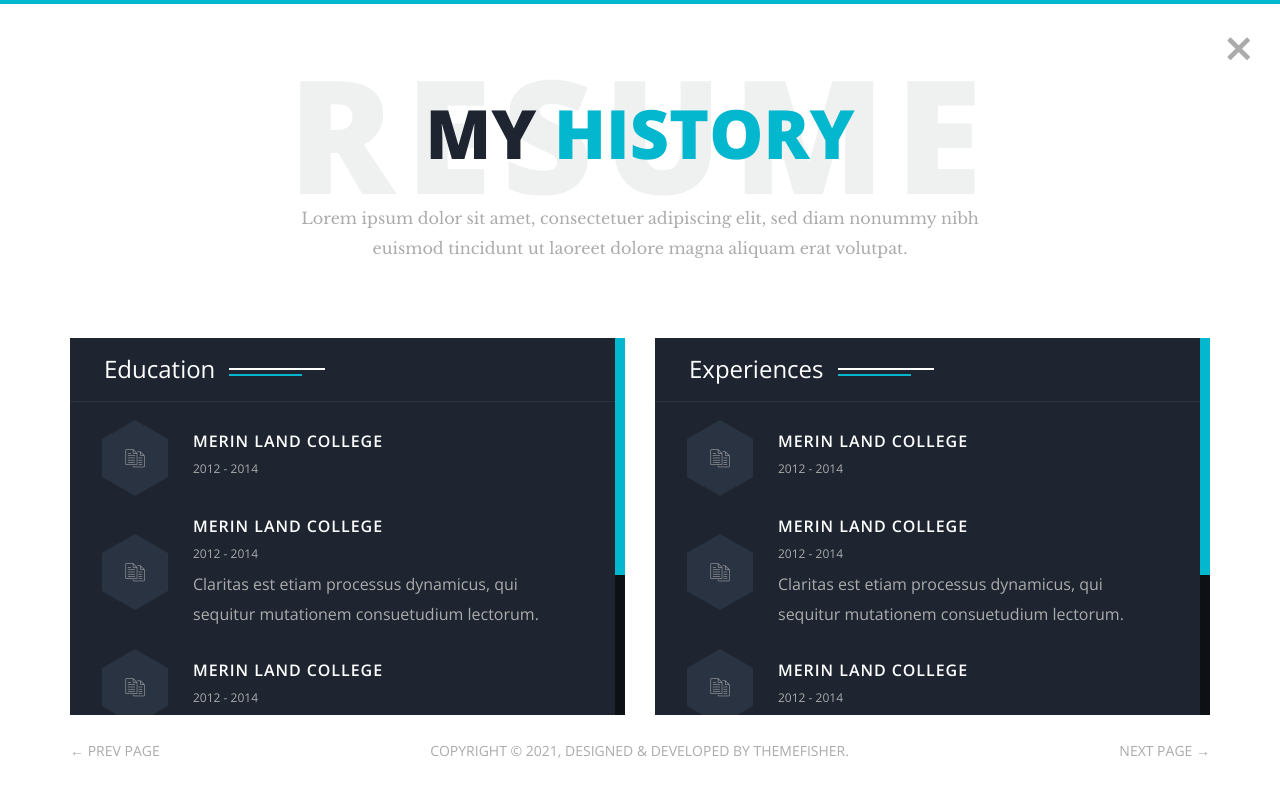
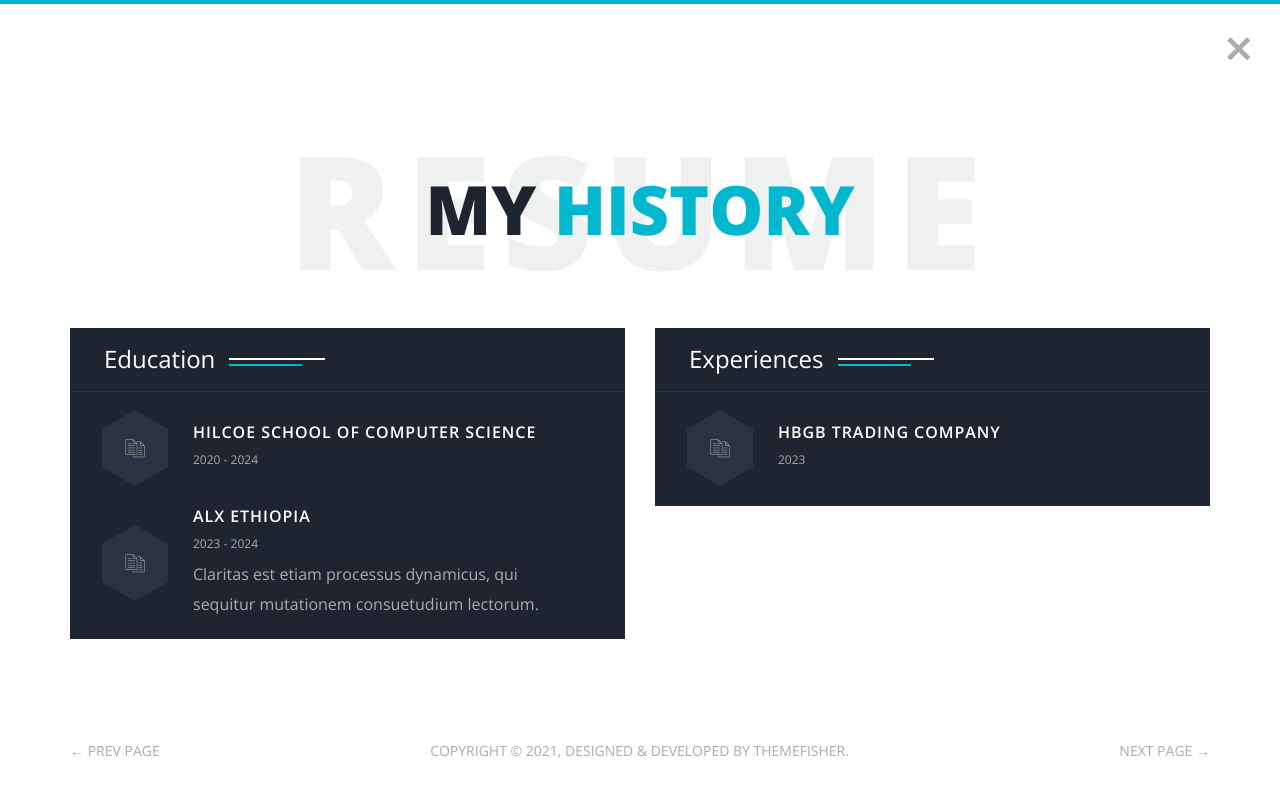
Before and after one commit to Noah-Liknaw/Portfolio, a plain HTML site: page resume.html in a window 1280 px wide. Drawn offline with nearby package versions, Linux system fonts and the light colour scheme; files whose address does not match are found by name.

Commit message:
updated my history page

```diff
--- a/resume.html
+++ b/resume.html
@@ -76,9 +76,7 @@ FACEBOOK: https://www.facebook.com/themefisher
           <div class="col-xs-12 col-md-offset-1 col-md-10 col-lg-offset-2 col-lg-8">
             <div class="page-title text-center">
               <h2>My <span class="primary">history</span> <span class="title-bg">Resume</span></h2>
-              <p>Lorem ipsum dolor sit amet, consectetuer adipiscing elit, sed diam nonummy nibh euismod tincidunt ut
-                laoreet dolore magna aliquam erat volutpat.</p>
-            </div>
+              </div>
           </div>
         </div> <!-- /.row -->
 
@@ -96,8 +94,8 @@ FACEBOOK: https://www.facebook.com/themefisher
                     <i class="tf-documents5"></i>
                   </div>
                   <div class="history-text">
-                    <h5>Merin Land College</h5>
-                    <span>2012 - 2014</span>
+                    <h5>HILCoE school of computer science</h5>
+                    <span>2020 - 2024</span>
                   </div>
                 </div>
                 <!-- /.history-item -->
@@ -107,45 +105,12 @@ FACEBOOK: https://www.facebook.com/themefisher
                     <i class="tf-documents5"></i>
                   </div>
                   <div class="history-text">
-                    <h5>Merin Land College</h5>
-                    <span>2012 - 2014</span>
+                    <h5>ALX Ethiopia</h5>
+                    <span>2023 - 2024</span>
                     <p>Claritas est etiam processus dynamicus, qui <br> sequitur mutationem consuetudium lectorum.</p>
                   </div>
                 </div>
-                <!-- /.history-item -->
-                <div class="history-item">
-                  <div class="history-icon">
-                    <span class="history-hex"></span>
-                    <i class="tf-documents5"></i>
-                  </div>
-                  <div class="history-text">
-                    <h5>Merin Land College</h5>
-                    <span>2012 - 2014</span>
-                  </div>
-                </div>
-                <!-- /.history-item -->
-                <div class="history-item">
-                  <div class="history-icon">
-                    <span class="history-hex"></span>
-                    <i class="tf-documents5"></i>
-                  </div>
-                  <div class="history-text">
-                    <h5>Merin Land College</h5>
-                    <span>2012 - 2014</span>
-                  </div>
-                </div>
-                <!-- /.history-item -->
-                <div class="history-item">
-                  <div class="history-icon">
-                    <span class="history-hex"></span>
-                    <i class="tf-documents5"></i>
-                  </div>
-                  <div class="history-text">
-                    <h5>Merin Land College</h5>
-                    <span>2012 - 2014</span>
-                  </div>
-                </div>
-                <!-- /.history-item -->
+
               </div>
             </div> <!-- /.history-block -->
           </div> <!-- /.col -->
@@ -162,56 +127,11 @@ FACEBOOK: https://www.facebook.com/themefisher
                     <i class="tf-documents5"></i>
                   </div>
                   <div class="history-text">
-                    <h5>Merin Land College</h5>
-                    <span>2012 - 2014</span>
+                    <h5>HBGB trading company</h5>
+                    <span>2023</span>
                   </div>
                 </div>
-                <!-- /.history-item -->
-                <div class="history-item">
-                  <div class="history-icon">
-                    <span class="history-hex"></span>
-                    <i class="tf-documents5"></i>
-                  </div>
-                  <div class="history-text">
-                    <h5>Merin Land College</h5>
-                    <span>2012 - 2014</span>
-                    <p>Claritas est etiam processus dynamicus, qui <br> sequitur mutationem consuetudium lectorum.</p>
-                  </div>
-                </div>
-                <!-- /.history-item -->
-                <div class="history-item">
-                  <div class="history-icon">
-                    <span class="history-hex"></span>
-                    <i class="tf-documents5"></i>
-                  </div>
-                  <div class="history-text">
-                    <h5>Merin Land College</h5>
-                    <span>2012 - 2014</span>
-                  </div>
-                </div>
-                <!-- /.history-item -->
-                <div class="history-item">
-                  <div class="history-icon">
-                    <span class="history-hex"></span>
-                    <i class="tf-documents5"></i>
-                  </div>
-                  <div class="history-text">
-                    <h5>Merin Land College</h5>
-                    <span>2012 - 2014</span>
-                  </div>
-                </div>
-                <!-- /.history-item -->
-                <div class="history-item">
-                  <div class="history-icon">
-                    <span class="history-hex"></span>
-                    <i class="tf-documents5"></i>
-                  </div>
-                  <div class="history-text">
-                    <h5>Merin Land College</h5>
-                    <span>2012 - 2014</span>
-                  </div>
-                </div>
-                <!-- /.history-item -->
+
               </div>
             </div> <!-- /.history-block -->
           </div> <!-- /.col -->
```
